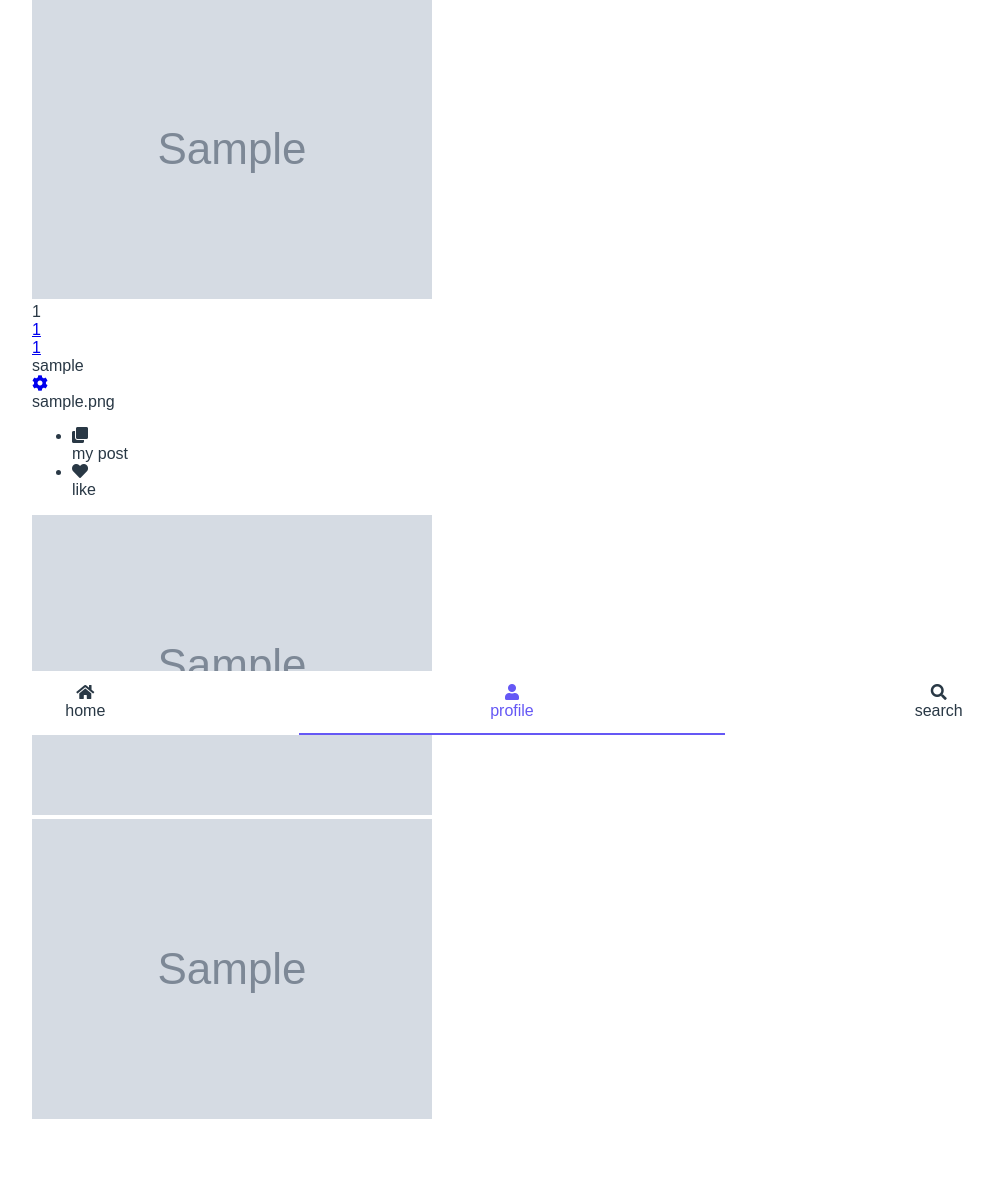
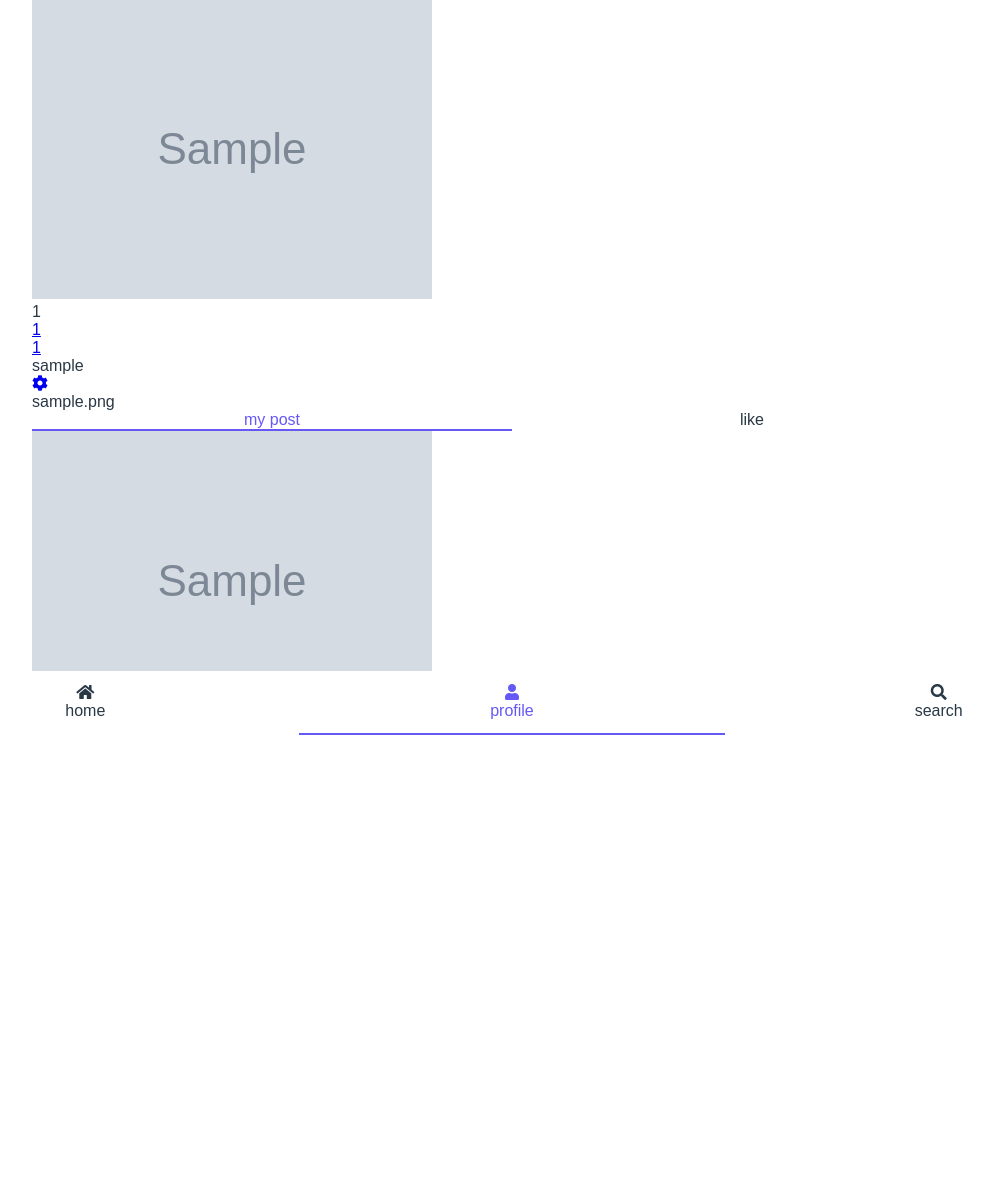
Before and after one commit to BeEngineer-Organization/BeEngram, a Django app: page /profile/1 in a window 1280 px wide. Shown: the part 65-1252 px from the top of the page, without its empty margins (128-1121 px from the left). After the commit the page ends 800 px from the top, so only its background shows below. Run offline with Django 4.2, Linux system fonts and the light colour scheme; a user stored in the database is signed in; tables that the repository leaves empty hold one stand-in row (values such as "Sample post"); grey boxes marked "Sample" are stand-in pictures.

Commit message:
プロフィールタブ追加

```diff
--- a/main/templates/main/user_detail.html
+++ b/main/templates/main/user_detail.html
@@ -20,22 +20,35 @@
 <div><a href="{% url 'settings' %}"><i class="fas fa-cog"></i></a></div>
 <div>{{ user.profile }}</div>
 
-<div>
-    <ul>
-        <li><i class="fas fa-clone"></i><br>my post</li>
-        <li><i class="fas fa-heart"></i><br>like</li>
-    </ul>
+
+<div class="post-tabs">
+    <div class="tabs tabs--2">
+        <div class="tab{% if 'likes' not in request.GET %} tab--active{% endif %}">
+            <a href="{% url 'profile' user.pk %}?myposts" class="tab__link">
+                <span class="tab__label">my post</span>
+            </a>
+        </div>
+        <div class="tab{% if 'likes' in request.GET %} tab--active{% endif %}">
+            <a href="{% url 'profile' user.pk %}?likes" class="tab__link">
+                <span class="tab__label">like</span>
+            </a>
+        </div>
+    </div>
 </div>
+
+{% if 'likes' not in request.GET %}
 <div>
 {% for my_post in user.posts.all %}
-<img src="{{ my_post.img.url }}">
+<a href="{% url 'post_detail' my_post.pk %}"><img src="{{ my_post.img.url }}"></a>
 {% endfor %}
 </div>
+{% else %}
 <div>
 {% for liked_post in user.like.all %}
-<img src="{{ liked_post.img.url }}">
+<a href="{% url 'post_detail' liked_post.pk %}"><img src="{{ liked_post.img.url }}"></a>
 {% endfor %}
 </div>
+{% endif %}
 {% endblock %}
 
 {% block footer %}{% include "main/footer.html" with current="profile" %}{% endblock %}
--- a/main/views.py
+++ b/main/views.py
@@ -141,13 +141,13 @@ class ProfileEditView(LoginRequiredMixin, UpdateView):
 class ProfileView(LoginRequiredMixin, DetailView):
     model = User
 
-    def get(self, request, *args, **kwargs):
-        self.queryset = User.objects.filter(pk=kwargs["pk"]).prefetch_related("posts", "like").annotate(
+    def get_queryset(self):
+        queryset = User.objects.filter(pk=self.kwargs["pk"]).prefetch_related("posts", "like").annotate(
             Count("posts", distinct=True),
             Count("follow", distinct=True),
             Count("followed", distinct=True),
         )
-        return super().get(self, request, *args, **kwargs)
+        return queryset
 
 
 class FollowListView(LoginRequiredMixin, ListView):
```
